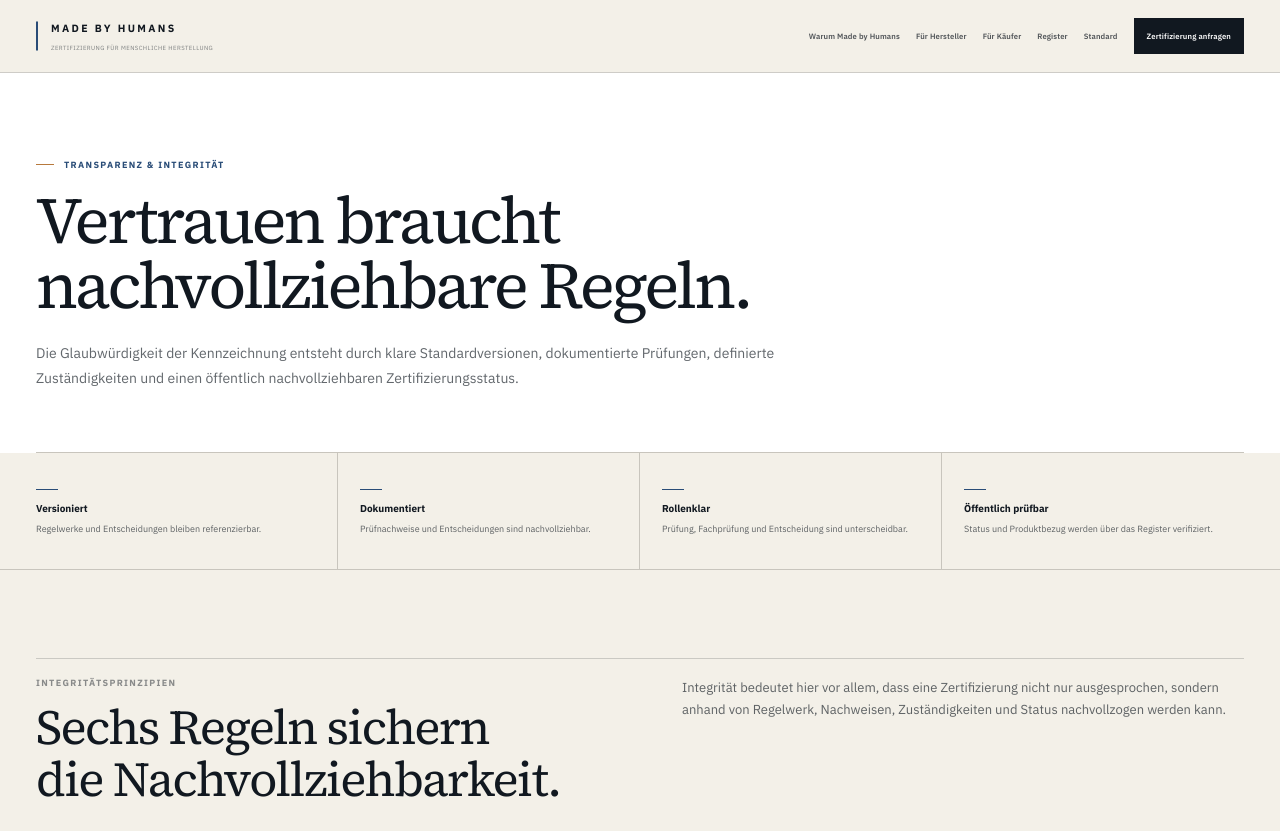
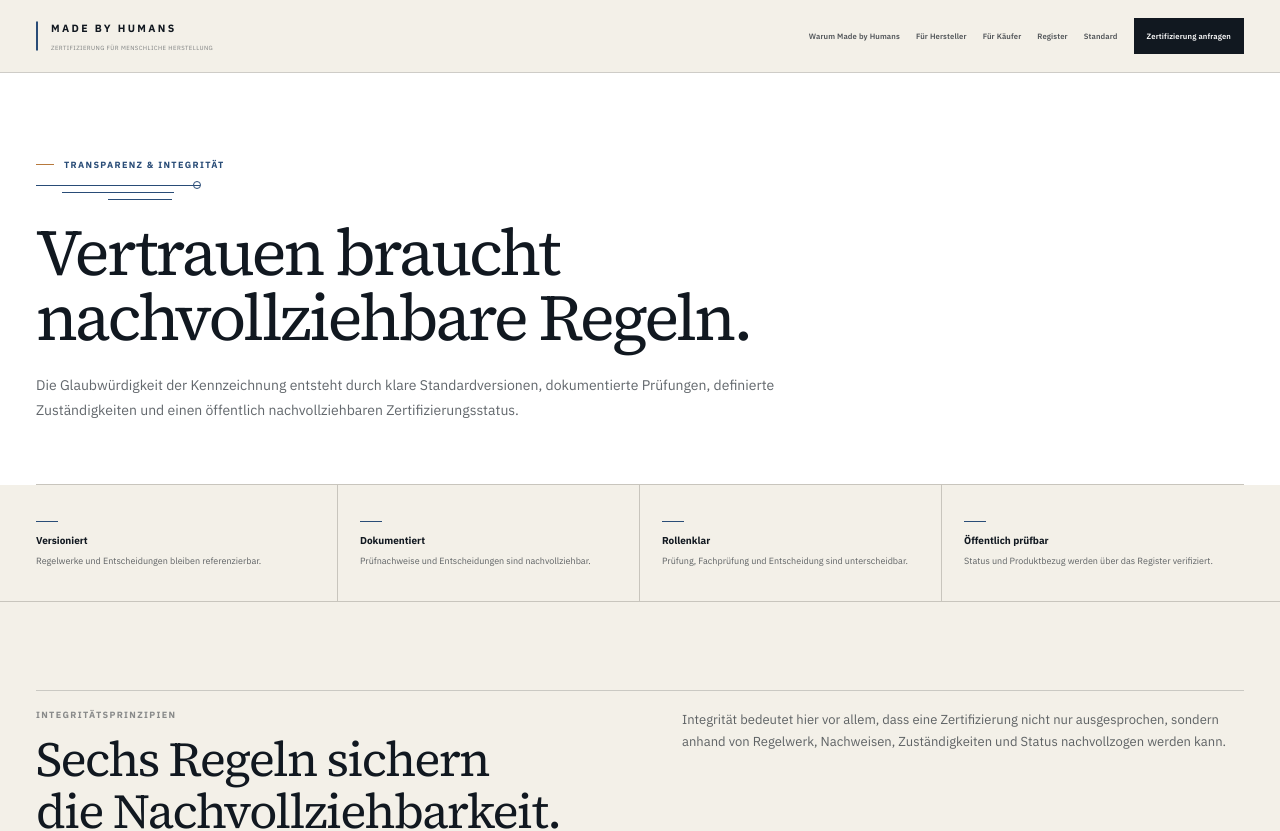
Before and after one commit to dennis-glaser-coder/human-certification-web, a Next.js app: page /transparenz in a window 1280 px wide. Shown: the top 831 px of the page. Built offline with nearby package versions, Linux system fonts and the light colour scheme.

Commit message:
Apply Made by Humans signature to institutional page

```diff
--- a/src/app/transparenz/page.js
+++ b/src/app/transparenz/page.js
@@ -1,6 +1,7 @@
 import Link from 'next/link';
 import SiteHeader from '../../components/SiteHeader';
 import SiteFooter from '../../components/SiteFooter';
+import BrandTrace from '../../components/BrandTrace';
 import { canonical } from '../../lib/seo';
 
 export const metadata = {
@@ -38,6 +39,7 @@ export default function TransparencyPage() {
 
       <section className="pageHero shell">
         <div className="eyebrow">TRANSPARENZ & INTEGRITÄT</div>
+        <BrandTrace compact />
         <h1>Vertrauen braucht nachvollziehbare Regeln.</h1>
         <p className="lead">
           Die Glaubwürdigkeit der Kennzeichnung entsteht durch klare Standardversionen,
```
